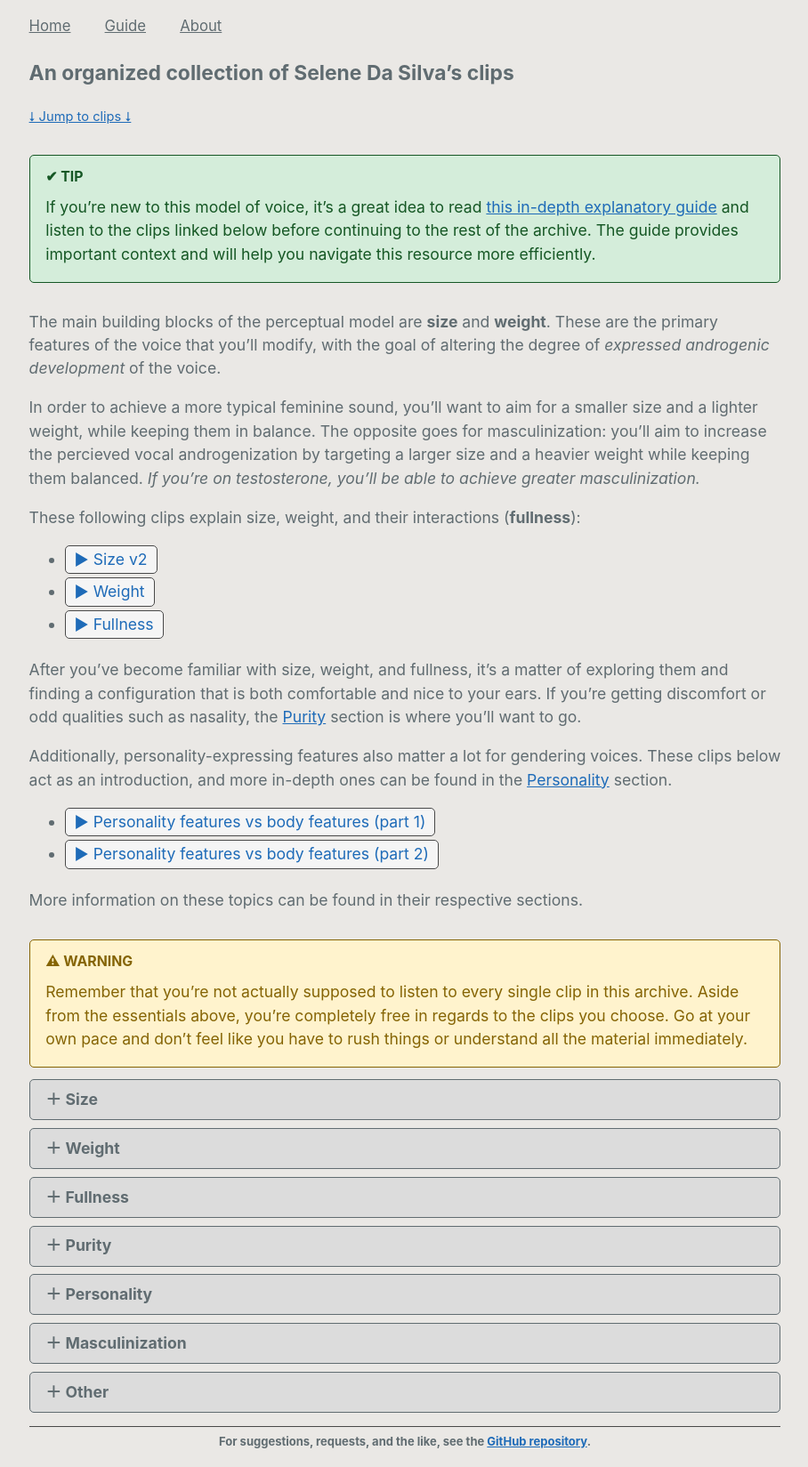
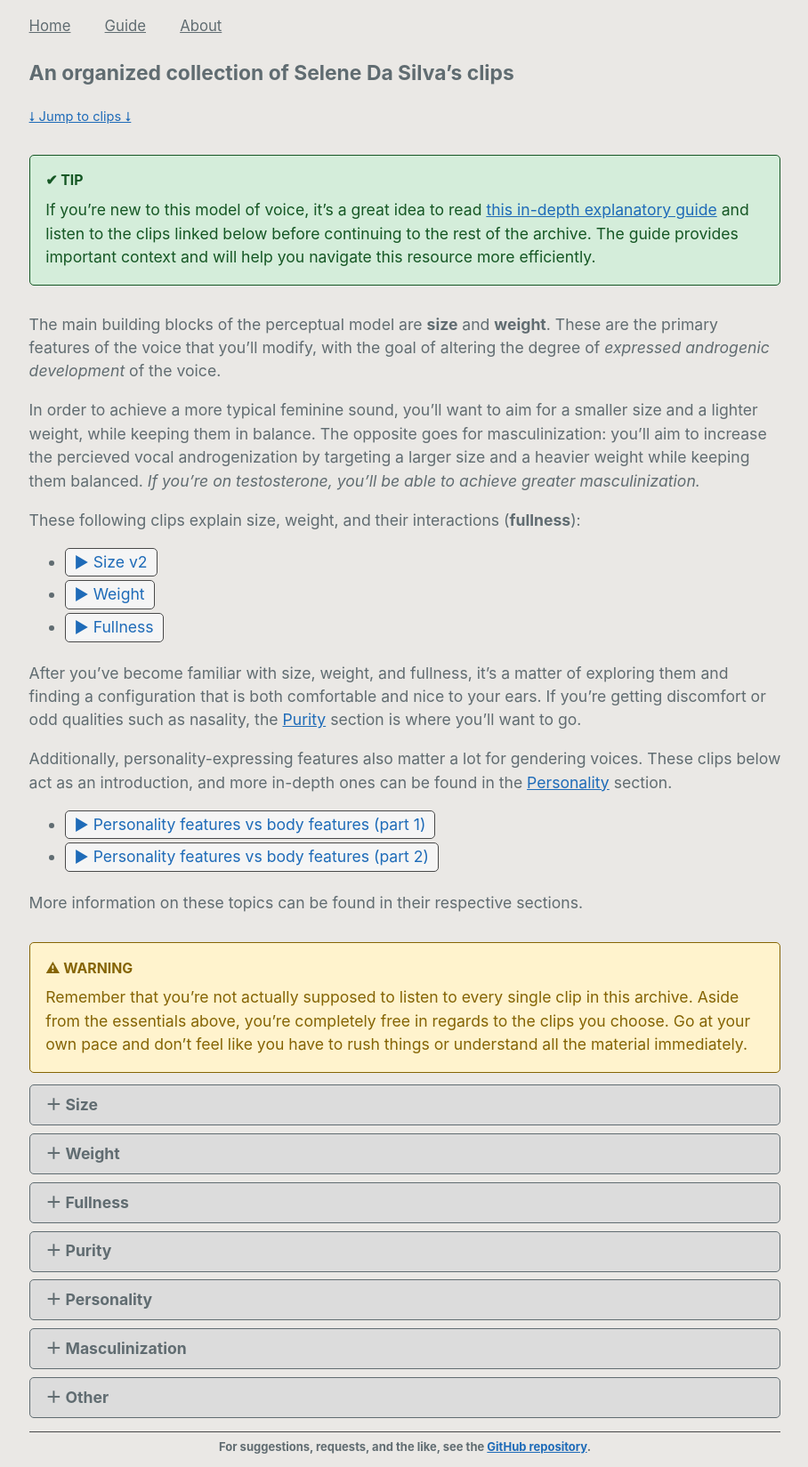
Before and after one commit to selenearchive/selenearchive.github.io, a Jekyll site: the page built from home.md, in a window 1280 px wide. Shown: the whole page at 89% size, without its empty margins (185-1093 px from the left). Built offline with Jekyll 4.4.1, drawn with Linux system fonts in a browser that asks for light colours.

Commit message:
Fix alert syntax

```diff
--- a/_sass/alerts.scss
+++ b/_sass/alerts.scss
@@ -1,57 +1,52 @@
-pre:has(> code[class*="alert"]) {
-    display: none;
-    display: none;
-}
-
-blockquote:has(> pre > code[class*="alert"]) {
+[class*="alert"] {
     display: inline-block;
 
     border-width: 1px;
     border-style: solid;
     border-radius: 5px;
 
-    padding: 0em 1em;
+    padding: 1em;
+    padding-top: .5em;
     margin: .75em 0;
 
     font-family: inherit;
     font-size: inherit;
 }
 
-blockquote:has(> pre > code[class*="alert"])::before {
+[class*="alert"]::before {
     display: block;
     font-weight: bolder;
-    margin-bottom: -.5em;
-    margin-top: .75em;
+    margin: .5em 0;
 
     font-size: .9em;
 }
 
-blockquote:has(> pre > code[class*="alert-warning"]) {
+.alert-warning {
     background-color: #fff3cd;
     border-color: #856404;
     color: #856404;
 }
 
-blockquote:has(> pre > code[class*="alert-warning"])::before {
+.alert-warning::before {
     content: "⚠ WARNING"
 }
 
-blockquote:has(> pre > code[class*="alert-tip"]) {
+.alert-tip {
     background-color: #d4edda;
     border-color: #155724;
     color: #155724;
 }
 
-blockquote:has(> pre > code[class*="alert-tip"])::before {
+.alert-tip::before {
     content: "✔ TIP";
 }
 
-blockquote:has(> pre > code[class*="alert-note"]) {
+.alert-note {
     background-color: #d1ecf1;
     border-color: #0c5460;
     color: #0c5460;
 }
 
-blockquote:has(> pre > code[class*="alert-note"])::before {
+.alert-note::before {
     content: "ⓘ NOTE";
 }
--- a/home.md
+++ b/home.md
@@ -8,16 +8,14 @@
 # An organized collection of Selene Da Silva's clips
 <small>[⭣ Jump to clips ⭣](/#Clips)</small>
 
-> ~~~alert-tip
-> ~~~
-> If you're new to this model of voice, it's a great idea to read [this in-depth explanatory guide](/guide) and listen to the clips linked below before continuing to the rest of the archive. The guide provides important context and will help you navigate this resource more efficiently.
+{: .alert-tip }
+If you're new to this model of voice, it's a great idea to read [this in-depth explanatory guide](/guide) and listen to the clips linked below before continuing to the rest of the archive. The guide provides important context and will help you navigate this resource more efficiently.
 
 The main building blocks of the perceptual model are **size** and **weight**. These are the primary features of the voice that you'll modify, with the goal of altering the degree of *expressed androgenic development* of the voice.
 
 In order to achieve a more typical feminine sound, you'll want to aim for a smaller size and a lighter weight, while keeping them in balance. The opposite goes for masculinization: you'll aim to increase the percieved vocal androgenization by targeting a larger size and a heavier weight while keeping them balanced. *If you're on testosterone, you'll be able to achieve greater masculinization.*
 
 These following clips explain size, weight, and their interactions (**fullness**):
-
 * [Size v2](https://clyp.it/jdquw5ac)
 * [Weight](https://clyp.it/nwreza0c)
 * [Fullness](https://clyp.it/hu53kin0)
@@ -25,12 +23,10 @@
 After you've become familiar with size, weight, and fullness, it's a matter of exploring them and finding a configuration that is both comfortable and nice to your ears. If you're getting discomfort or odd qualities such as nasality, the [Purity](/#Purity) section is where you'll want to go.
 
 Additionally, personality-expressing features also matter a lot for gendering voices. These clips below act as an introduction, and more in-depth ones can be found in the [Personality](/#Personality) section.
-
 * [Personality features vs body features (part 1)](https://clyp.it/hfxzbuw0)
 * [Personality features vs body features (part 2)](https://clyp.it/av422l1p)
 
 More information on these topics can be found in their respective sections.
 
-> ~~~alert-warning
-> ~~~
-> Remember that you're not actually supposed to listen to every single clip in this archive. Aside from the essentials above, you're completely free in regards to the clips you choose. Go at your own pace and don't feel like you have to rush things or understand all the material immediately.
+{: .alert-warning }
+Remember that you're not actually supposed to listen to every single clip in this archive. Aside from the essentials above, you're completely free in regards to the clips you choose. Go at your own pace and don't feel like you have to rush things or understand all the material immediately.
```
Also changed, not shown: guide.md (+5 -6 lines).
